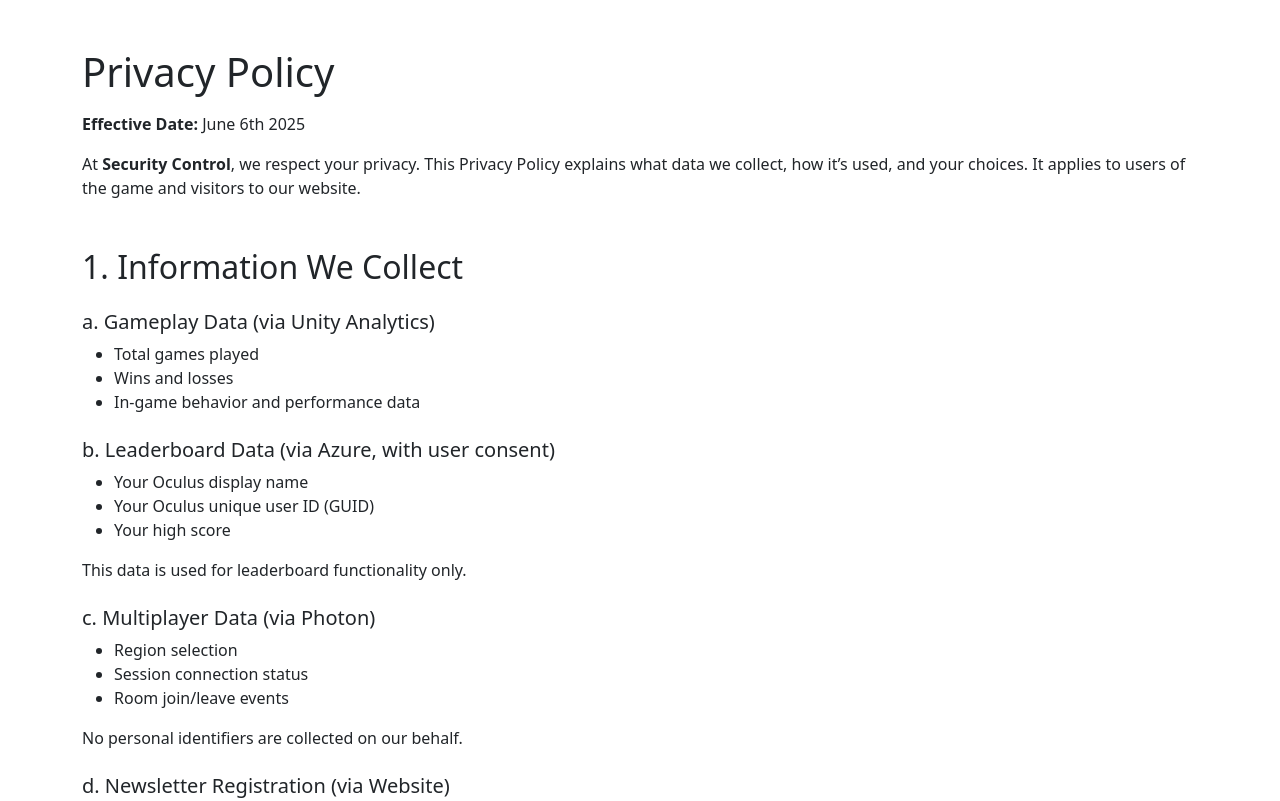
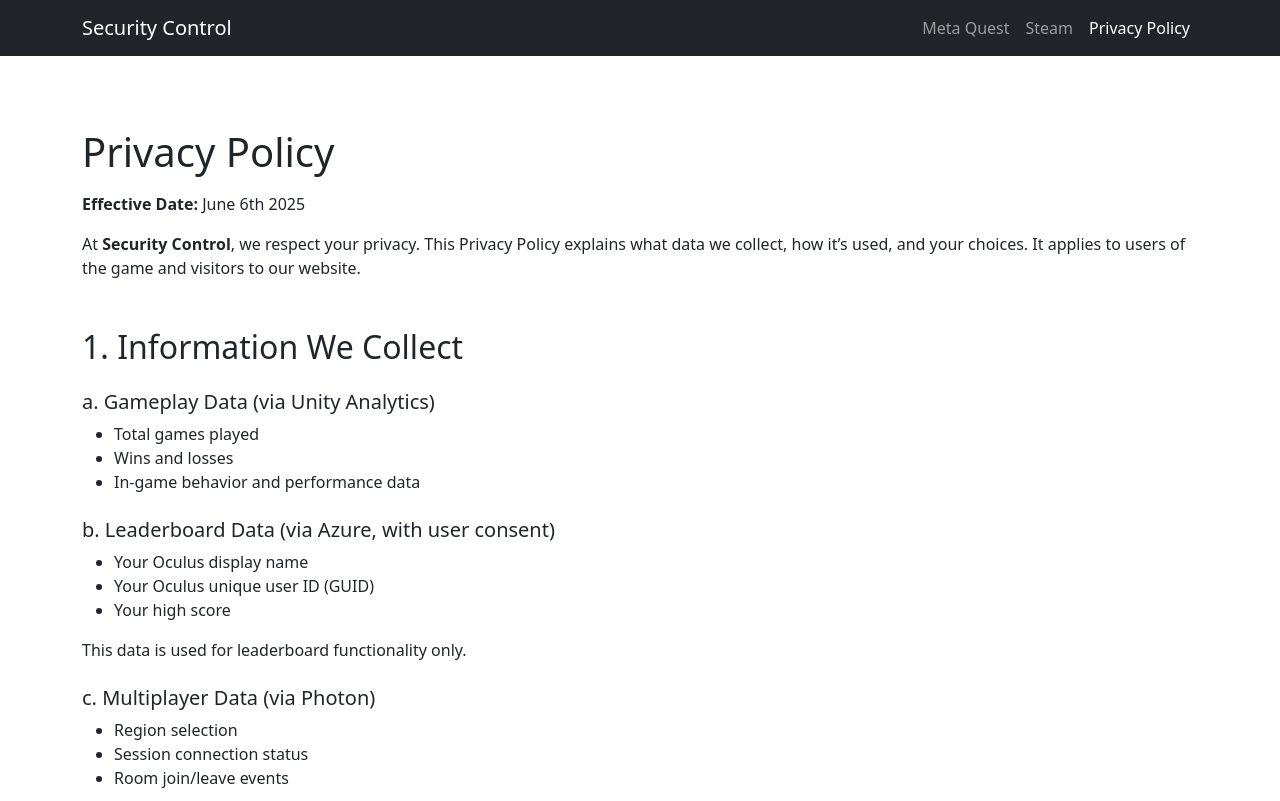
Before and after one commit to GreavetteGames/SecurityControl, a plain HTML site: page Privacy.html in a window 1280 px wide. Shown: the top 801 px of the page. Drawn offline with nearby package versions, Linux system fonts and the light colour scheme.

Commit message:
Updated to fix index and privacy issue.

```diff
--- a/Privacy.html
+++ b/Privacy.html
@@ -7,7 +7,32 @@
   <link href="https://cdn.jsdelivr.net/npm/bootstrap@5.3.3/dist/css/bootstrap.min.css" rel="stylesheet">
 </head>
 <body>
-  <div class="container py-5">
+
+  <!-- Navbar -->
+  <nav class="navbar navbar-expand-lg navbar-dark bg-dark fixed-top">
+    <div class="container">
+      <a class="navbar-brand" href="index.html">Security Control</a>
+      <button class="navbar-toggler" type="button" data-bs-toggle="collapse" data-bs-target="#navbarNav">
+        <span class="navbar-toggler-icon"></span>
+      </button>
+      <div class="collapse navbar-collapse justify-content-end" id="navbarNav">
+        <ul class="navbar-nav">
+          <li class="nav-item">
+            <a class="nav-link" href="https://www.meta.com/experiences/security-control/6526088370822201" target="_blank">Meta Quest</a>
+          </li>
+          <li class="nav-item">
+            <a class="nav-link" href="https://store.steampowered.com/app/2678710/Security_Control/" target="_blank">Steam</a>
+          </li>
+          <li class="nav-item">
+            <a class="nav-link active" aria-current="page" href="Privacy.html">Privacy Policy</a>
+          </li>
+        </ul>
+      </div>
+    </div>
+  </nav>
+
+  <!-- Main Content -->
+  <div class="container py-5" style="margin-top: 80px;">
     <h1 class="mb-3">Privacy Policy</h1>
     <p><strong>Effective Date:</strong> June 6th 2025</p>
     <p>At <strong>Security Control</strong>, we respect your privacy. This Privacy Policy explains what data we collect, how it’s used, and your choices. It applies to users of the game and visitors to our website.</p>
```
Also changed, not shown: index.html (renamed from Index.html).
